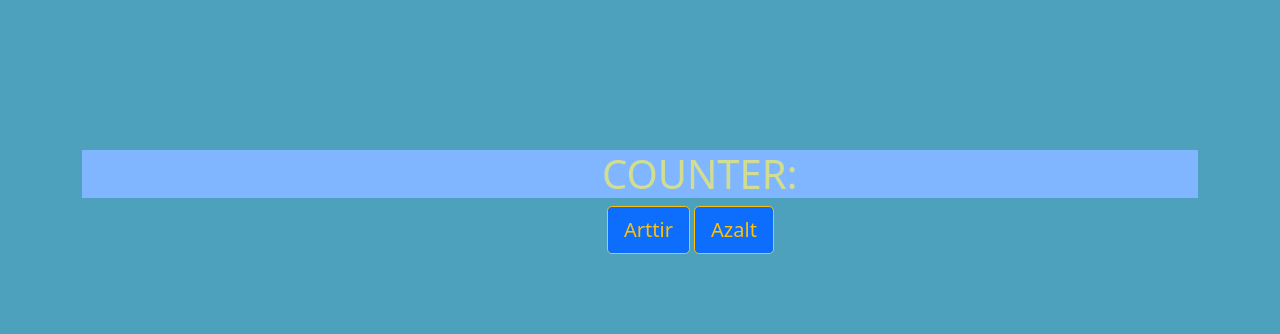
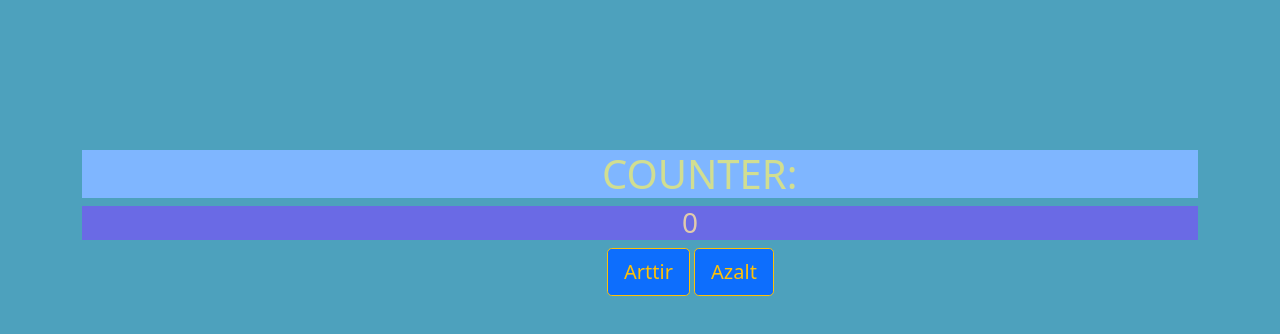
Before and after one commit to beyzaaksu/JsCounter, a plain HTML site: page index.html in a window 1280 px wide. Drawn offline with nearby package versions, Linux system fonts and the light colour scheme.

Commit message:
Update index.html

```diff
--- a/index.html
+++ b/index.html
@@ -30,7 +30,7 @@
     <script src="https://cdn.jsdelivr.net/npm/bootstrap@5.0.0-beta1/dist/js/bootstrap.bundle.min.js"
         integrity="sha384-ygbV9kiqUc6oa4msXn9868pTtWMgiQaeYH7/t7LECLbyPA2x65Kgf80OJFdroafW"
         crossorigin="anonymous"></script>
-    <script src="functions-bolum-sonu-egzersizi.js"></script>
+    <script src="counter.js"></script>
 
 </body>
 
```
